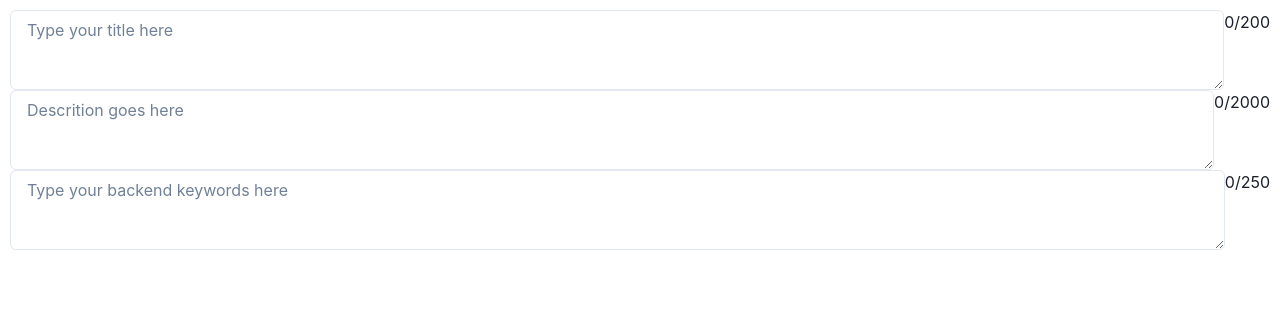
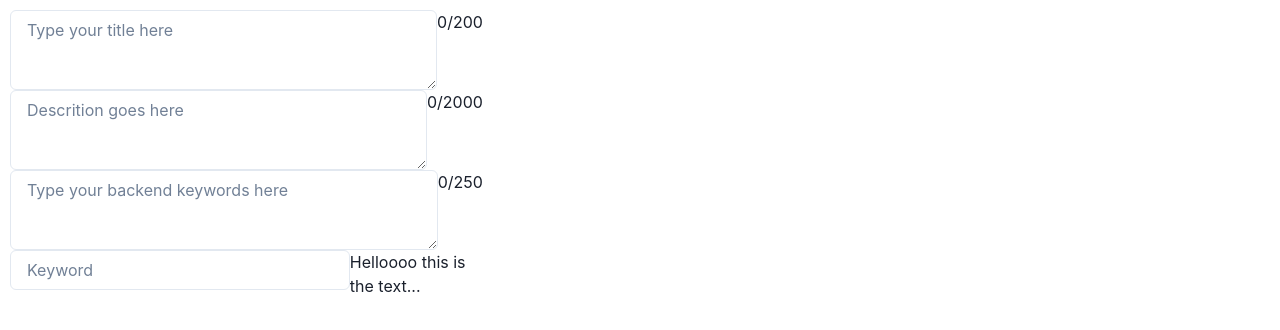
Before and after one commit to 99daycoder/description-creator, a React (Create React App) app: page / in a window 1280 px wide. Shown: the top 330 px of the page. Built offline with nearby package versions, Linux system fonts and the light colour scheme.

Commit message:
reg ex test

```diff
--- a/src/App.js
+++ b/src/App.js
@@ -1,12 +1,22 @@
-import logo from './logo.svg';
+
 import './App.css';
 import Form from './components/Form';
+import { Flex } from '@chakra-ui/react';
+import KeywordInput from './components/KeywordInput';
+import React, {useState} from 'react';
+
+
+
 
 function App() {
+
   return (
-    <div className="App">
-      <Form/>
-    </div>
+    <Flex direction='row'>
+      <Form />
+
+      </Flex>
+
+
   );
 }
 
--- a/src/components/Form.js
+++ b/src/components/Form.js
@@ -1,5 +1,7 @@
 import { Flex, Input, Text, Textarea } from "@chakra-ui/react";
 import React from "react";
+import KeywordInput from "./KeywordInput";
+
 
 const InputField = ({ placeholder, value, onChange, charLimit }) => {
   return (
@@ -12,14 +14,16 @@ const InputField = ({ placeholder, value, onChange, charLimit }) => {
       <Text bg={value.length > charLimit ? "red" : "none"}>
         {value.length}/{charLimit}
       </Text>
+
     </Flex>
+
   );
 };
 
 export default function Form() {
-  const [valueTitle, setValueTitle] = React.useState("");
-  const [valueDescription, setValueDescription] = React.useState("");
-  const [valueKeywords, setValueKeywords] = React.useState("");
+    const [valueTitle, setValueTitle] = React.useState("");
+    const [valueDescription, setValueDescription] = React.useState("");
+    const [valueKeywords, setValueKeywords] = React.useState("");
   const handleChangeTitle = (event) => setValueTitle(event.target.value);
   const handleChangeDescription = (event) =>
     setValueDescription(event.target.value);
@@ -44,6 +48,8 @@ export default function Form() {
         onChange={handleChangeKeywords}
         charLimit={250}
       />
+         <KeywordInput textValue = {valueTitle}  />
+
     </Flex>
   );
 }
--- a/src/components/KeywordInput.js
+++ b/src/components/KeywordInput.js
@@ -1,7 +1,39 @@
-import React from 'react'
+import React, {useState} from 'react'
+import { Flex, Input, Text, Textarea } from "@chakra-ui/react";
+export default function KeywordInput({textValue}) {
+    const [key1, setKey1] = useState('')
+    const handleChangeKey1 = (event) => setKey1(event.target.value);
+    const regex = /key1/g;
+/*
+- To display number of times used in Title:
+    We need a state that holds the number-of-times for the title
+    How do we get that number?
+    Access the title TextArea
+    Get the Title Text Area value
+    Loop through and check if the Keyword1 exists
+    if it does, add 1 to the number-of-times for the title ,state.
 
-export default function KeywordInput() {
+
+    First step:
+    Get the title TextArea value.
+
+    Second step:
+    Use regular expression.
+    1) Get the value of the current keyword text area.
+        Create a function to get textArea value.
+    2) Compare that with the Text Value from Title TextArea
+*/
+
+
   return (
-    <div>KeywordInput</div>
+    <Flex>
+        <Flex>
+        <Input placeholder='Keyword' onChange={handleChangeKey1} />
+        <Text> Helloooo this is the text... {textValue}</Text>
+        <Text>{key1}</Text>
+        </Flex>
+
+
+        </Flex>
   )
 }
```
